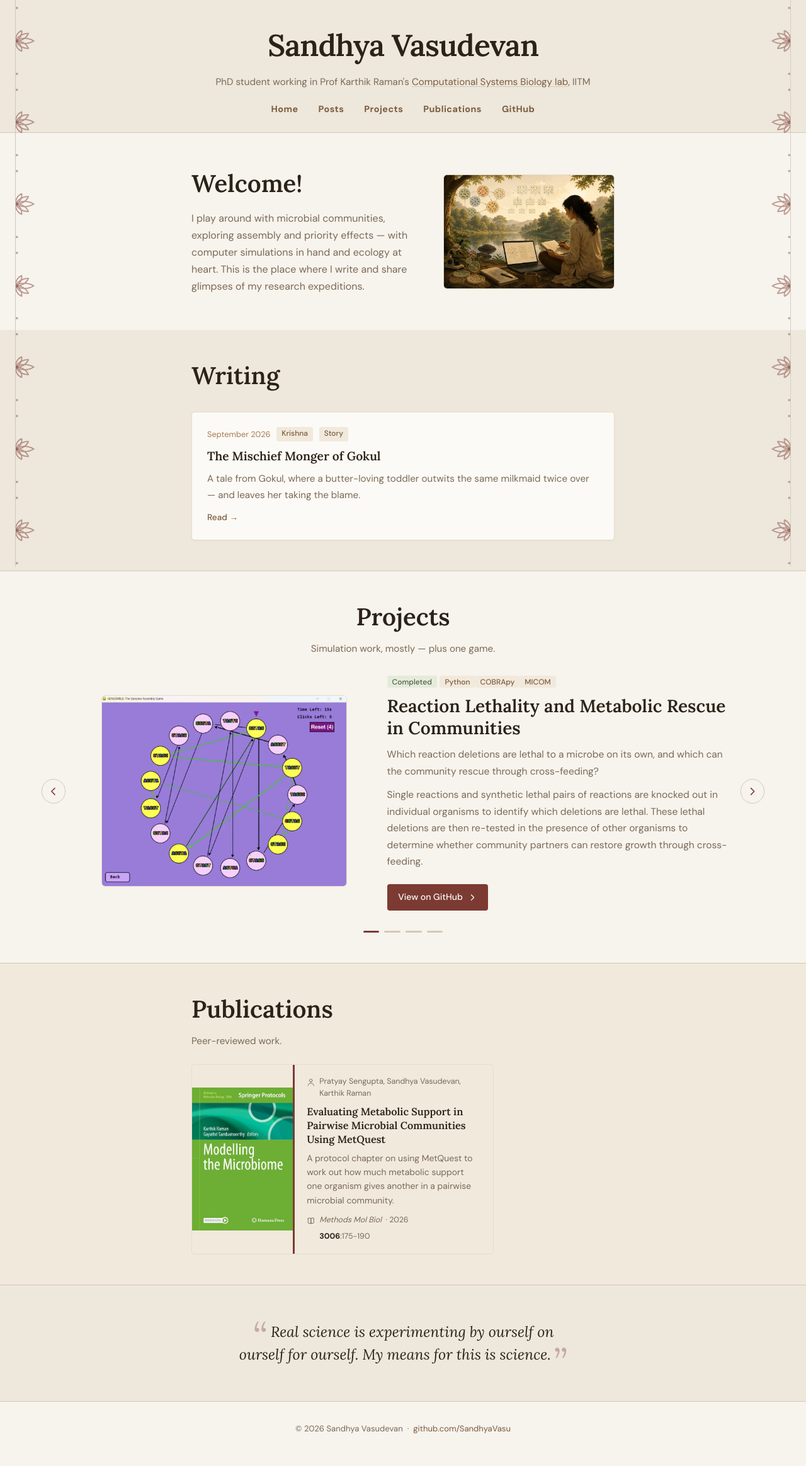
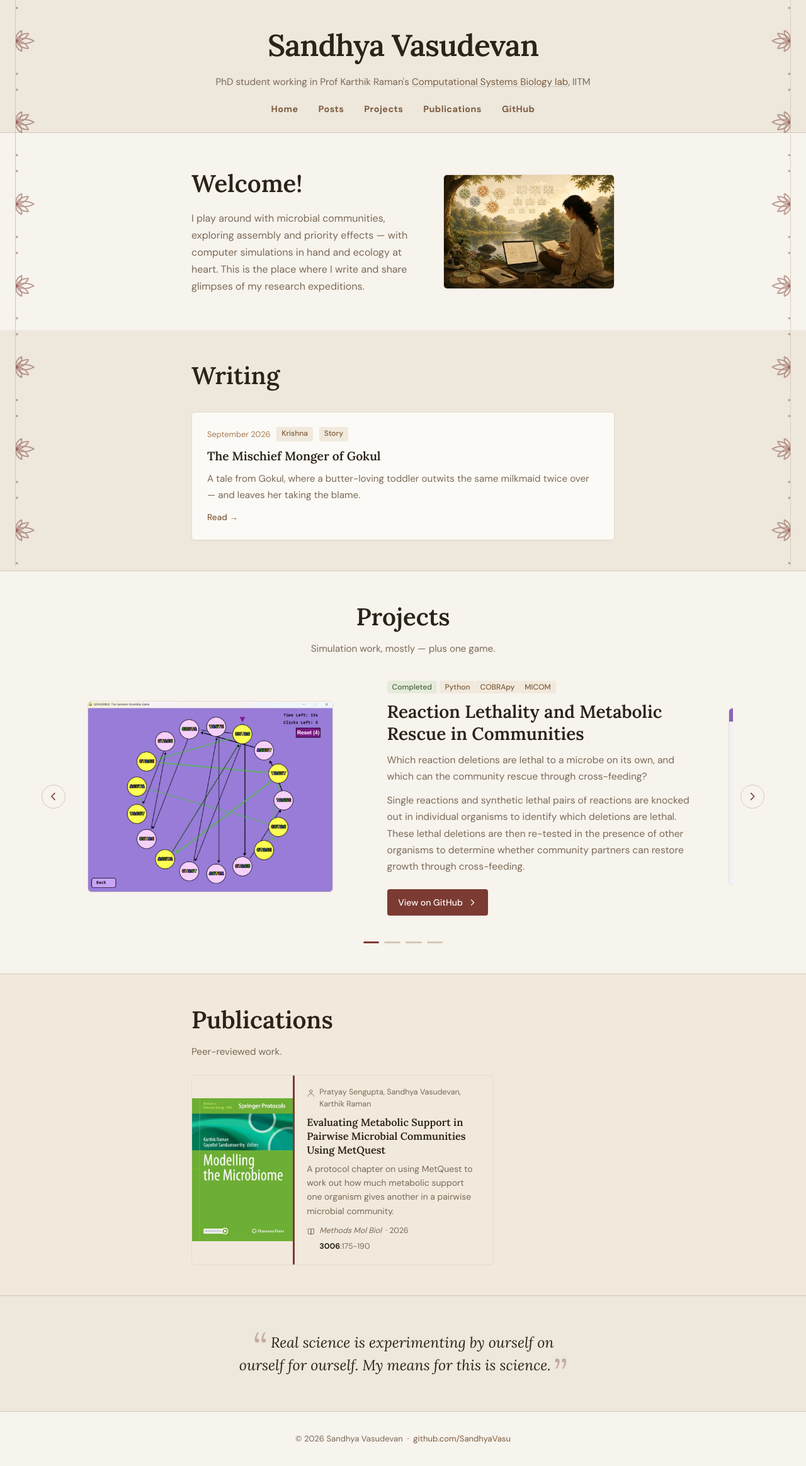
Before and after one commit to SandhyaVasu/SandhyaVasu.github.io, a Jekyll site: the page built from index.md, in a window 1280 px wide. Shown: the whole page at 63% size. Built offline with Jekyll 4.4.1, drawn with Linux system fonts in a browser that asks for light colours.

Commit message:
Adjust grid template columns in carousel slide

```diff
--- a/_layouts/default.html
+++ b/_layouts/default.html
@@ -394,7 +394,7 @@
       flex: 0 0 100%;
       scroll-snap-align: center;
       display: grid;
-      grid-template-columns: minmax(0, 1.15fr) minmax(0, 0.85fr);
+      grid-template-columns: minmax(0, 0.95fr) minmax(0, 0.85fr);
       gap: 2.5rem;
       align-items: center;
       /* Inset from the slide edges so the figure never sits flush against the
```
